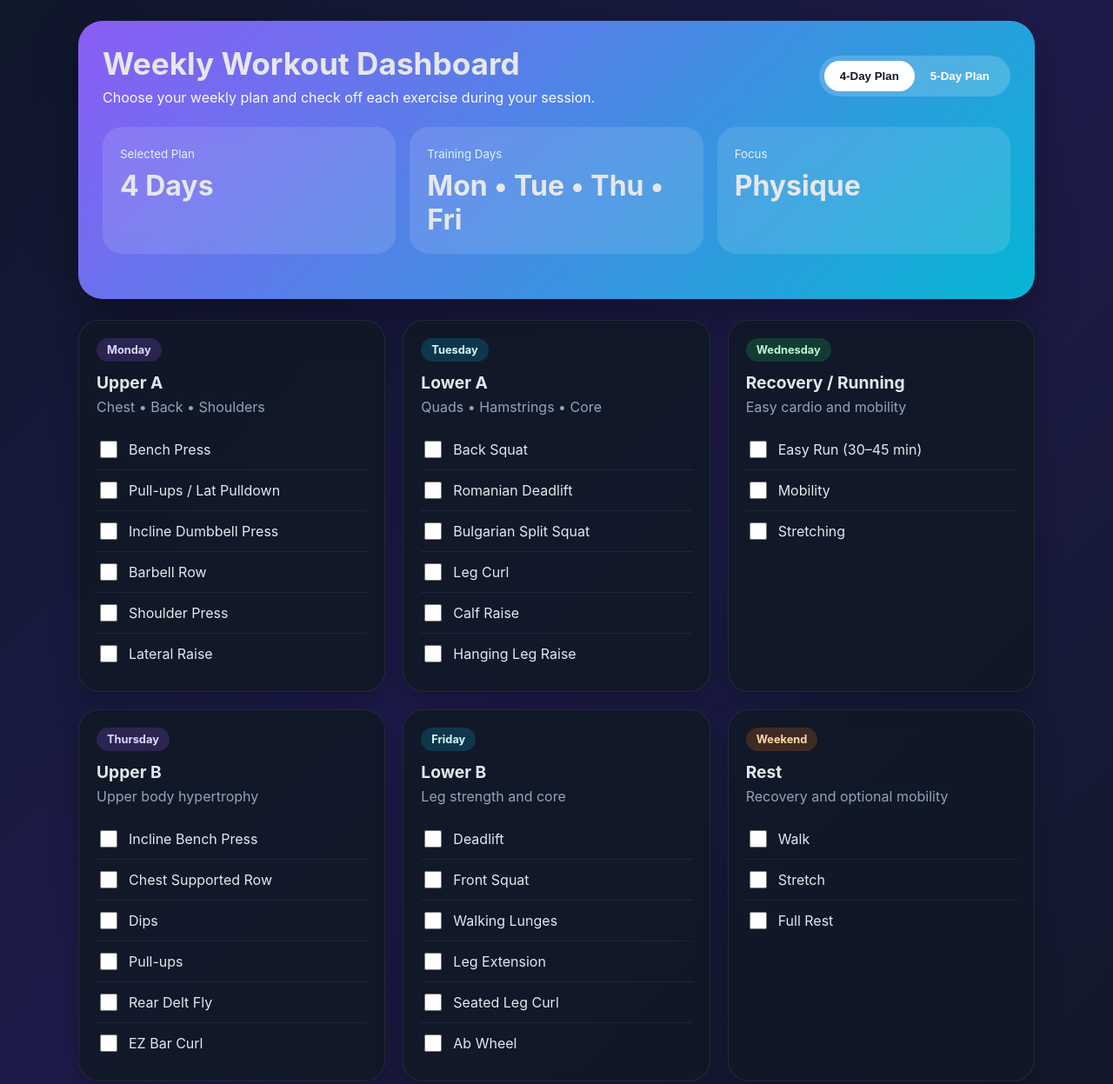
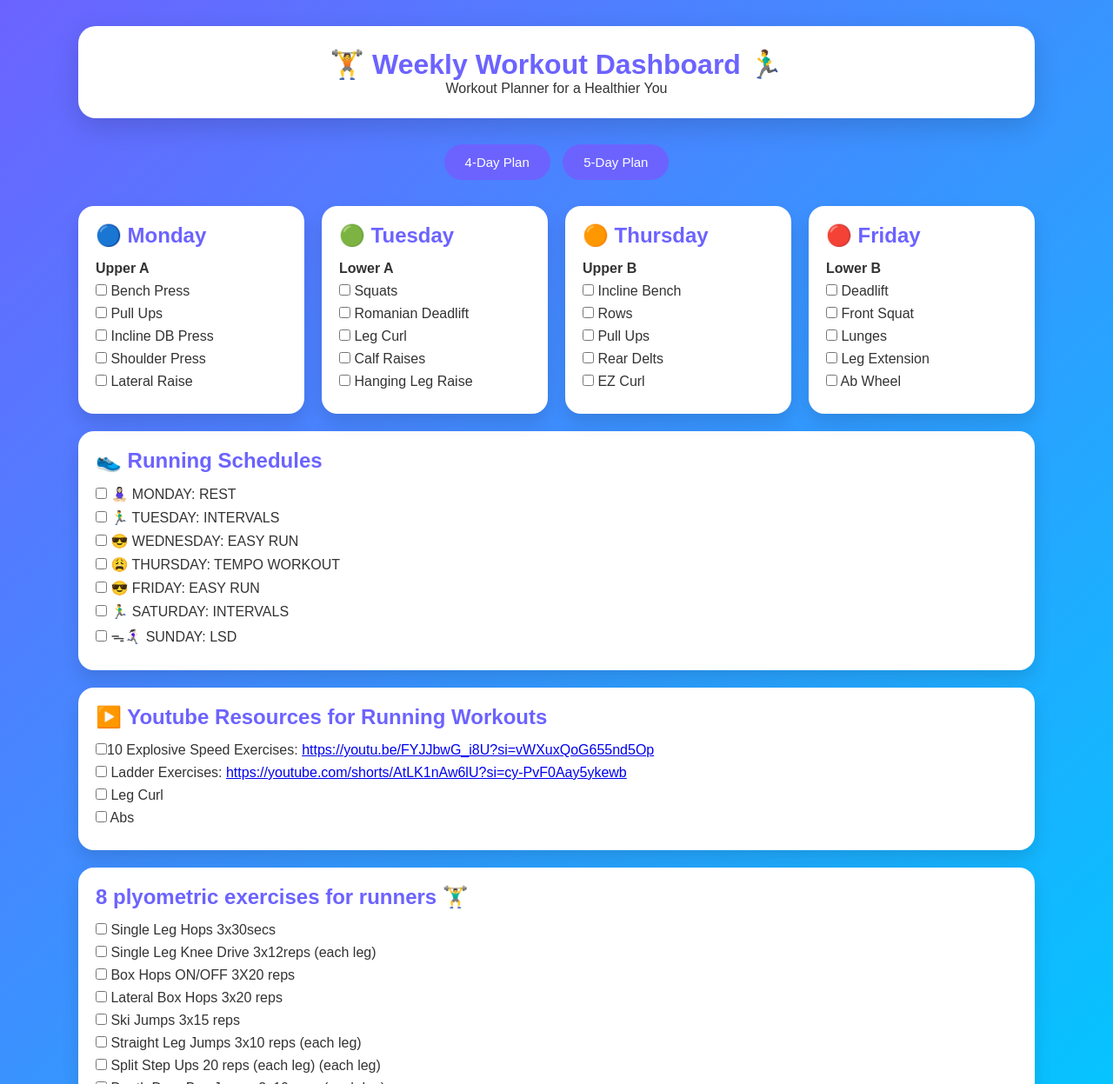
Before and after one commit to waltervilloga/Workout-Program, a plain HTML site: page index.html in a window 1280 px wide. Shown: the top 1247 px of the page at 87% size. Drawn offline with Linux system fonts and the light colour scheme.

Commit message:
Update index.html

```diff
--- a/index.html
+++ b/index.html
@@ -3,397 +3,292 @@
   <head>
     <meta charset="UTF-8" />
     <meta name="viewport" content="width=device-width, initial-scale=1.0" />
-    <title>Weekly Workout Dashboard</title>
+    <title>Weekly Workout</title>
+
     <style>
-      :root {
-        --bg: #0f172a;
-        --card: #111827;
-        --card2: #1e293b;
-        --text: #e5e7eb;
-        --muted: #94a3b8;
-        --accent: #8b5cf6;
-        --accent2: #06b6d4;
-        --green: #22c55e;
-        --orange: #f97316;
-        --pink: #ec4899;
-      }
       * {
+        margin: 0;
+        padding: 0;
         box-sizing: border-box;
       }
       body {
-        margin: 0;
-        font-family: Inter, Arial, sans-serif;
-        background: linear-gradient(135deg, #0f172a, #1e1b4b, #111827);
-        color: var(--text);
-        padding: 24px;
+        font-family: Arial, Helvetica, sans-serif;
+        background: linear-gradient(135deg, #6c63ff, #00c9ff);
+        min-height: 100vh;
+        padding: 30px;
+        color: #333;
       }
       .container {
         max-width: 1100px;
         margin: auto;
       }
-      .header {
-        background: linear-gradient(135deg, var(--accent), var(--accent2));
-        border-radius: 28px;
-        padding: 28px;
-        box-shadow: 0 20px 50px rgba(0, 0, 0, 0.35);
-        margin-bottom: 24px;
+      header {
+        background: white;
+        border-radius: 20px;
+        padding: 25px;
+        text-align: center;
+        margin-bottom: 25px;
+        box-shadow: 0 10px 30px rgba(0, 0, 0, 0.15);
       }
-      .header h1 {
-        margin: 0;
-        font-size: 2.2rem;
+      header h1 {
+        color: #6c63ff;
       }
-      .header p {
-        margin: 8px 0 0;
-        color: #f8fafc;
+      .buttons {
+        text-align: center;
+        margin-bottom: 25px;
       }
-      .topbar {
-        display: flex;
-        justify-content: space-between;
-        align-items: center;
-        gap: 16px;
-        flex-wrap: wrap;
+      button {
+        border: none;
+        padding: 12px 24px;
+        margin: 5px;
+        border-radius: 30px;
+        cursor: pointer;
+        font-size: 15px;
+        color: white;
+        background: #6c63ff;
       }
-      .toggle {
-        display: flex;
-        background: rgba(255, 255, 255, 0.18);
-        padding: 6px;
-        border-radius: 999px;
+      button:hover {
+        background: #5848e5;
       }
-      .toggle button {
-        border: none;
-        background: transparent;
-        color: white;
-        padding: 10px 18px;
-        border-radius: 999px;
-        font-weight: 700;
-        cursor: pointer;
+      .plan {
+        display: none;
       }
-      .toggle button.active {
-        background: white;
-        color: #111827;
-      }
-      .stats {
-        display: grid;
-        grid-template-columns: repeat(auto-fit, minmax(180px, 1fr));
-        gap: 16px;
-        margin: 24px 0;
-      }
-      .stat {
-        background: rgba(255, 255, 255, 0.12);
-        border-radius: 22px;
-        padding: 20px;
-        backdrop-filter: blur(8px);
-      }
-      .stat small {
-        color: #e0f2fe;
-      }
-      .stat h2 {
-        margin: 8px 0 0;
-        font-size: 2rem;
+      .active {
+        display: block;
       }
       .grid {
         display: grid;
-        grid-template-columns: repeat(auto-fit, minmax(320px, 1fr));
+        grid-template-columns: repeat(auto-fit, minmax(250px, 1fr));
         gap: 20px;
       }
-      .day {
-        background: rgba(17, 24, 39, 0.92);
-        border: 1px solid rgba(255, 255, 255, 0.08);
-        border-radius: 24px;
+      .card {
+        background: white;
+        border-radius: 18px;
         padding: 20px;
-        box-shadow: 0 10px 30px rgba(0, 0, 0, 0.25);
+        box-shadow: 0 10px 20px rgba(0, 0, 0, 0.12);
       }
-      .day h3 {
-        margin: 0 0 6px;
-        font-size: 1.2rem;
+      .youtube {
+        background: white;
+        border-radius: 18px;
+        padding: 20px;
+        margin-top: 20px;
+        box-shadow: 0 10px 20px rgba(0, 0, 0, 0.12);
       }
-      .day .focus {
-        color: var(--muted);
-        margin-bottom: 16px;
+      .running {
+        background: white;
+        border-radius: 18px;
+        padding: 20px;
+        margin-top: 20px;
+        box-shadow: 0 10px 20px rgba(0, 0, 0, 0.12);
       }
-      .day ul {
-        list-style: none;
-        padding: 0;
-        margin: 0;
+      .card h2 {
+        color: #6c63ff;
+        margin-bottom: 15px;
       }
-      .day li {
-        display: flex;
-        align-items: center;
-        gap: 10px;
-        padding: 10px 0;
-        border-bottom: 1px solid rgba(255, 255, 255, 0.06);
+      .card label {
+        display: block;
+        margin: 8px 0;
       }
-      .day li:last-child {
-        border-bottom: none;
+      .youtube h2 {
+        color: #6c63ff;
+        margin-bottom: 15px;
       }
-      input[type="checkbox"] {
-        width: 20px;
-        height: 20px;
-        accent-color: var(--green);
+      .youtube label {
+        display: block;
+        margin: 8px 0;
       }
-      .badge {
-        display: inline-block;
-        padding: 6px 12px;
-        border-radius: 999px;
-        font-size: 0.8rem;
-        font-weight: 700;
-        margin-bottom: 12px;
+      .running h2 {
+        color: #6c63ff;
+        margin-bottom: 15px;
       }
-      .upper {
-        background: rgba(139, 92, 246, 0.2);
-        color: #ddd6fe;
+      .running label {
+        display: block;
+        margin: 8px 0;
       }
-      .lower {
-        background: rgba(6, 182, 212, 0.2);
-        color: #cffafe;
-      }
-      .run {
-        background: rgba(34, 197, 94, 0.2);
-        color: #bbf7d0;
-      }
-      .rest {
-        background: rgba(249, 115, 22, 0.2);
-        color: #fed7aa;
-      }
-      .footer {
+      footer {
         text-align: center;
-        color: var(--muted);
-        margin-top: 28px;
-      }
-      .hidden {
-        display: none;
-      }
-      @media (max-width: 700px) {
-        body {
-          padding: 16px;
-        }
-        .header h1 {
-          font-size: 1.8rem;
-        }
+        margin-top: 30px;
+        color: white;
       }
     </style>
   </head>
+
   <body>
     <div class="container">
-      <div class="header">
-        <div class="topbar">
-          <div>
-            <h1>Weekly Workout Dashboard</h1>
-            <p>
-              Choose your weekly plan and check off each exercise during your
-              session.
-            </p>
+      <header>
+        <h1>🏋 Weekly Workout Dashboard 🏃‍♂️</h1>
+        <p>Workout Planner for a Healthier You</p>
+      </header>
+
+      <div class="buttons">
+        <button onclick="showPlan('plan4')">4-Day Plan</button>
+        <button onclick="showPlan('plan5')">5-Day Plan</button>
+      </div>
+
+      <!-- 4 DAY -->
+      <div id="plan4" class="plan active">
+        <div class="grid">
+          <div class="card">
+            <h2>🔵 Monday</h2>
+            <p><b>Upper A</b></p>
+            <label><input type="checkbox" /> Bench Press</label>
+            <label><input type="checkbox" /> Pull Ups</label>
+            <label><input type="checkbox" /> Incline DB Press</label>
+            <label><input type="checkbox" /> Shoulder Press</label>
+            <label><input type="checkbox" /> Lateral Raise</label>
           </div>
-          <div class="toggle">
-            <button id="btn4" class="active">4-Day Plan</button>
-            <button id="btn5">5-Day Plan</button>
+
+          <div class="card">
+            <h2>🟢 Tuesday</h2>
+            <p><b>Lower A</b></p>
+            <label><input type="checkbox" /> Squats</label>
+            <label><input type="checkbox" /> Romanian Deadlift</label>
+            <label><input type="checkbox" /> Leg Curl</label>
+            <label><input type="checkbox" /> Calf Raises</label>
+            <label><input type="checkbox" /> Hanging Leg Raise</label>
           </div>
-        </div>
 
-        <div class="stats">
-          <div class="stat">
-            <small>Selected Plan</small>
-            <h2 id="planLabel">4 Days</h2>
+          <div class="card">
+            <h2>🟠 Thursday</h2>
+            <p><b>Upper B</b></p>
+            <label><input type="checkbox" /> Incline Bench</label>
+            <label><input type="checkbox" /> Rows</label>
+            <label><input type="checkbox" /> Pull Ups</label>
+            <label><input type="checkbox" /> Rear Delts</label>
+            <label><input type="checkbox" /> EZ Curl</label>
           </div>
-          <div class="stat">
-            <small>Training Days</small>
-            <h2 id="daysLabel">Mon • Tue • Thu • Fri</h2>
-          </div>
-          <div class="stat">
-            <small>Focus</small>
-            <h2>Physique</h2>
+
+          <div class="card">
+            <h2>🔴 Friday</h2>
+            <p><b>Lower B</b></p>
+            <label><input type="checkbox" /> Deadlift</label>
+            <label><input type="checkbox" /> Front Squat</label>
+            <label><input type="checkbox" /> Lunges</label>
+            <label><input type="checkbox" /> Leg Extension</label>
+            <label><input type="checkbox" /> Ab Wheel</label>
           </div>
         </div>
       </div>
 
-      <div id="plan4" class="grid">
-        <div class="day">
-          <span class="badge upper">Monday</span>
-          <h3>Upper A</h3>
-          <div class="focus">Chest • Back • Shoulders</div>
-          <ul>
-            <li><input type="checkbox" /> Bench Press</li>
-            <li><input type="checkbox" /> Pull-ups / Lat Pulldown</li>
-            <li><input type="checkbox" /> Incline Dumbbell Press</li>
-            <li><input type="checkbox" /> Barbell Row</li>
-            <li><input type="checkbox" /> Shoulder Press</li>
-            <li><input type="checkbox" /> Lateral Raise</li>
-          </ul>
-        </div>
+      <!-- 5 DAY -->
+      <div id="plan5" class="plan">
+        <div class="grid">
+          <div class="card">
+            <h2>🔴 Monday</h2>
+            <p><b>Push</b></p>
+            <label><input type="checkbox" /> Bench Press</label>
+            <label><input type="checkbox" /> Incline Press</label>
+            <label><input type="checkbox" /> Shoulder Press</label>
+            <label><input type="checkbox" /> Triceps</label>
+          </div>
 
-        <div class="day">
-          <span class="badge lower">Tuesday</span>
-          <h3>Lower A</h3>
-          <div class="focus">Quads • Hamstrings • Core</div>
-          <ul>
-            <li><input type="checkbox" /> Back Squat</li>
-            <li><input type="checkbox" /> Romanian Deadlift</li>
-            <li><input type="checkbox" /> Bulgarian Split Squat</li>
-            <li><input type="checkbox" /> Leg Curl</li>
-            <li><input type="checkbox" /> Calf Raise</li>
-            <li><input type="checkbox" /> Hanging Leg Raise</li>
-          </ul>
-        </div>
+          <div class="card">
+            <h2>🔵 Tuesday</h2>
+            <p><b>Pull</b></p>
+            <label><input type="checkbox" /> Pull Ups</label>
+            <label><input type="checkbox" /> Rows</label>
+            <label><input type="checkbox" /> Lat Pulldown</label>
+            <label><input type="checkbox" /> Biceps Curl</label>
+          </div>
 
-        <div class="day">
-          <span class="badge run">Wednesday</span>
-          <h3>Recovery / Running</h3>
-          <div class="focus">Easy cardio and mobility</div>
-          <ul>
-            <li><input type="checkbox" /> Easy Run (30–45 min)</li>
-            <li><input type="checkbox" /> Mobility</li>
-            <li><input type="checkbox" /> Stretching</li>
-          </ul>
-        </div>
+          <div class="card">
+            <h2>🟢 Wednesday</h2>
+            <p><b>Legs</b></p>
+            <label><input type="checkbox" /> Squat</label>
+            <label><input type="checkbox" /> Leg Press</label>
+            <label><input type="checkbox" /> Hamstring Curl</label>
+            <label><input type="checkbox" /> Calves</label>
+          </div>
 
-        <div class="day">
-          <span class="badge upper">Thursday</span>
-          <h3>Upper B</h3>
-          <div class="focus">Upper body hypertrophy</div>
-          <ul>
-            <li><input type="checkbox" /> Incline Bench Press</li>
-            <li><input type="checkbox" /> Chest Supported Row</li>
-            <li><input type="checkbox" /> Dips</li>
-            <li><input type="checkbox" /> Pull-ups</li>
-            <li><input type="checkbox" /> Rear Delt Fly</li>
-            <li><input type="checkbox" /> EZ Bar Curl</li>
-          </ul>
-        </div>
+          <div class="card">
+            <h2>🟣 Thursday</h2>
+            <p><b>Upper</b></p>
+            <label><input type="checkbox" /> Incline Bench</label>
+            <label><input type="checkbox" /> Row</label>
+            <label><input type="checkbox" /> Shoulder Press</label>
+            <label><input type="checkbox" /> Arms</label>
+          </div>
 
-        <div class="day">
-          <span class="badge lower">Friday</span>
-          <h3>Lower B</h3>
-          <div class="focus">Leg strength and core</div>
-          <ul>
-            <li><input type="checkbox" /> Deadlift</li>
-            <li><input type="checkbox" /> Front Squat</li>
-            <li><input type="checkbox" /> Walking Lunges</li>
-            <li><input type="checkbox" /> Leg Extension</li>
-            <li><input type="checkbox" /> Seated Leg Curl</li>
-            <li><input type="checkbox" /> Ab Wheel</li>
-          </ul>
-        </div>
-
-        <div class="day">
-          <span class="badge rest">Weekend</span>
-          <h3>Rest</h3>
-          <div class="focus">Recovery and optional mobility</div>
-          <ul>
-            <li><input type="checkbox" /> Walk</li>
-            <li><input type="checkbox" /> Stretch</li>
-            <li><input type="checkbox" /> Full Rest</li>
-          </ul>
+          <div class="card">
+            <h2>🟠 Friday</h2>
+            <p><b>Lower</b></p>
+            <label><input type="checkbox" /> Front Squat</label>
+            <label><input type="checkbox" /> Lunges</label>
+            <label><input type="checkbox" /> Leg Curl</label>
+            <label><input type="checkbox" /> Abs</label>
+          </div>
         </div>
       </div>
-
-      <div id="plan5" class="grid hidden">
-        <div class="day">
-          <span class="badge upper">Monday</span>
-          <h3>Push</h3>
-          <div class="focus">Chest • Shoulders • Triceps</div>
-          <ul>
-            <li><input type="checkbox" /> Bench Press</li>
-            <li><input type="checkbox" /> Incline DB Press</li>
-            <li><input type="checkbox" /> Shoulder Press</li>
-            <li><input type="checkbox" /> Lateral Raise</li>
-            <li><input type="checkbox" /> Triceps Pushdown</li>
-          </ul>
-        </div>
-
-        <div class="day">
-          <span class="badge upper">Tuesday</span>
-          <h3>Pull</h3>
-          <div class="focus">Back • Biceps</div>
-          <ul>
-            <li><input type="checkbox" /> Pull-ups</li>
-            <li><input type="checkbox" /> Barbell Row</li>
-            <li><input type="checkbox" /> Lat Pulldown</li>
-            <li><input type="checkbox" /> Seated Row</li>
-            <li><input type="checkbox" /> Bicep Curl</li>
-          </ul>
-        </div>
-
-        <div class="day">
-          <span class="badge lower">Wednesday</span>
-          <h3>Legs</h3>
-          <div class="focus">Quads • Hamstrings • Calves</div>
-          <ul>
-            <li><input type="checkbox" /> Squat</li>
-            <li><input type="checkbox" /> Romanian Deadlift</li>
-            <li><input type="checkbox" /> Leg Press</li>
-            <li><input type="checkbox" /> Leg Curl</li>
-            <li><input type="checkbox" /> Calf Raise</li>
-          </ul>
-        </div>
-
-        <div class="day">
-          <span class="badge upper">Thursday</span>
-          <h3>Upper</h3>
-          <div class="focus">Chest • Back • Shoulders</div>
-          <ul>
-            <li><input type="checkbox" /> Incline Bench</li>
-            <li><input type="checkbox" /> Chest Supported Row</li>
-            <li><input type="checkbox" /> Pull-ups</li>
-            <li><input type="checkbox" /> Lateral Raise</li>
-            <li><input type="checkbox" /> Rear Delt Fly</li>
-          </ul>
-        </div>
-
-        <div class="day">
-          <span class="badge lower">Friday</span>
-          <h3>Lower</h3>
-          <div class="focus">Legs • Core</div>
-          <ul>
-            <li><input type="checkbox" /> Deadlift</li>
-            <li><input type="checkbox" /> Front Squat</li>
-            <li><input type="checkbox" /> Walking Lunges</li>
-            <li><input type="checkbox" /> Leg Extension</li>
-            <li><input type="checkbox" /> Ab Wheel</li>
-          </ul>
-        </div>
-
-        <div class="day">
-          <span class="badge rest">Weekend</span>
-          <h3>Rest</h3>
-          <div class="focus">Recovery</div>
-          <ul>
-            <li><input type="checkbox" /> Walk</li>
-            <li><input type="checkbox" /> Stretch</li>
-          </ul>
-        </div>
+      <div class="running">
+        <h2>👟 Running Schedules</h2>
+        <label><input type="checkbox" /> 🧘🏻‍♀️ MONDAY: REST</label>
+        <label><input type="checkbox" /> 🏃‍♂️ TUESDAY: INTERVALS</label>
+        <label><input type="checkbox" /> 😎 WEDNESDAY: EASY RUN</label>
+        <label><input type="checkbox" /> 😩 THURSDAY: TEMPO WORKOUT</label>
+        <label><input type="checkbox" /> 😎 FRIDAY: EASY RUN</label>
+        <label><input type="checkbox" /> 🏃‍♂️ SATURDAY: INTERVALS</label>
+        <label><input type="checkbox" /> ᯓ🏃🏻‍♀️‍➡️ SUNDAY: LSD</label>
+      </div>
+      <div class="youtube">
+        <h2>▶️ Youtube Resources for Running Workouts</h2>
+        <label
+          ><input type="checkbox" />10 Explosive Speed Exercises:
+          <a href="https://youtu.be/FYJJbwG_i8U?si=vWXuxQoG655nd5Op">
+            https://youtu.be/FYJJbwG_i8U?si=vWXuxQoG655nd5Op</a
+          ></label
+        >
+        <label
+          ><input type="checkbox" /> Ladder Exercises:
+          <a href="https://youtube.com/shorts/AtLK1nAw6lU?si=cy-PvF0Aay5ykewb"
+            >https://youtube.com/shorts/AtLK1nAw6lU?si=cy-PvF0Aay5ykewb</a
+          ></label
+        >
+        <label><input type="checkbox" /> Leg Curl</label>
+        <label><input type="checkbox" /> Abs</label>
       </div>
 
-      <div class="footer">
-        Static weekly workout dashboard • save as
-        <strong>index.html</strong> and open in your browser.
+      <div class="youtube">
+        <h2>8 plyometric exercises for runners 🏋️‍♂️</h2>
+        <label><input type="checkbox" /> Single Leg Hops 3x30secs</label>
+        <label
+          ><input type="checkbox" /> Single Leg Knee Drive 3x12reps (each
+          leg)</label
+        >
+        <label><input type="checkbox" /> Box Hops ON/OFF 3X20 reps</label>
+        <label><input type="checkbox" /> Lateral Box Hops 3x20 reps</label>
+        <label><input type="checkbox" /> Ski Jumps 3x15 reps</label>
+        <label
+          ><input type="checkbox" /> Straight Leg Jumps 3x10 reps (each
+          leg)</label
+        >
+        <label
+          ><input type="checkbox" /> Split Step Ups 20 reps (each leg) (each
+          leg)</label
+        >
+        <label
+          ><input type="checkbox" /> Depth Drop Box Jumps 3x10 reps (each
+          leg)</label
+        >
+        source:
+        <a
+          href="https://web.facebook.com/watch/?ref=saved&v=1376669253839167
+"
+          >https://web.facebook.com/watch/?ref=saved&v=1376669253839167</a
+        >
       </div>
+
+      <footer>
+        <p>💪 Train Consistently • Eat Well • Recover Well</p>
+      </footer>
     </div>
 
     <script>
-      const btn4 = document.getElementById("btn4");
-      const btn5 = document.getElementById("btn5");
-      const plan4 = document.getElementById("plan4");
-      const plan5 = document.getElementById("plan5");
-      const planLabel = document.getElementById("planLabel");
-      const daysLabel = document.getElementById("daysLabel");
-
-      btn4.onclick = () => {
-        btn4.classList.add("active");
-        btn5.classList.remove("active");
-        plan4.classList.remove("hidden");
-        plan5.classList.add("hidden");
-        planLabel.textContent = "4 Days";
-        daysLabel.textContent = "Mon • Tue • Thu • Fri";
-      };
-
-      btn5.onclick = () => {
-        btn5.classList.add("active");
-        btn4.classList.remove("active");
-        plan5.classList.remove("hidden");
-        plan4.classList.add("hidden");
-        planLabel.textContent = "5 Days";
-        daysLabel.textContent = "Mon • Tue • Wed • Thu • Fri";
-      };
+      function showPlan(id) {
+        document
+          .querySelectorAll(".plan")
+          .forEach((p) => p.classList.remove("active"));
+        document.getElementById(id).classList.add("active");
+      }
     </script>
   </body>
 </html>
```
